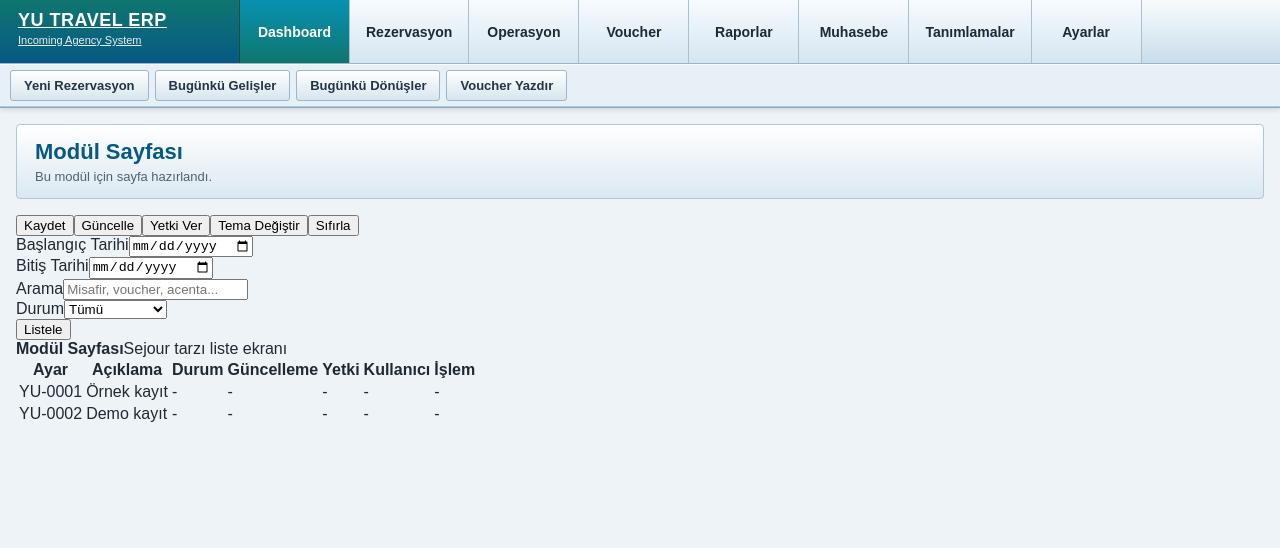
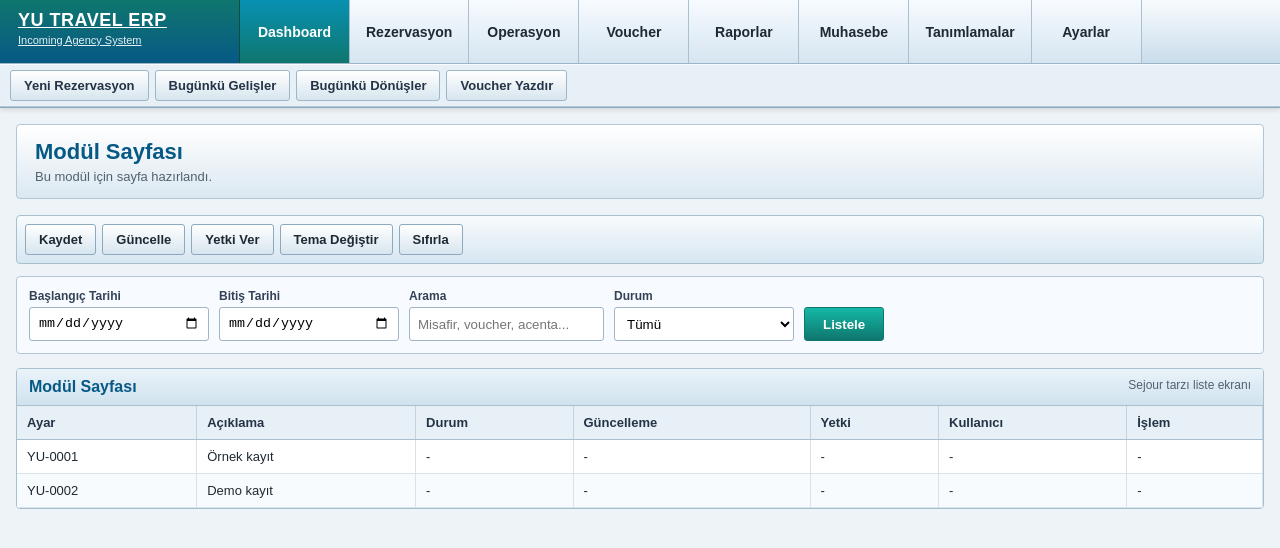
Before and after one commit to usameelileyvi1999-blip/yu-travel-erp, a Next.js app: page / in a window 1280 px wide. Shown: the top 548 px of the page. Built offline with nearby package versions, Linux system fonts and the light colour scheme.

Commit message:
Update globals.css

```diff
--- a/app/globals.css
+++ b/app/globals.css
@@ -208,3 +208,172 @@ body {
     grid-template-columns: 1fr;
   }
 }
+.sejour-toolbar {
+  display: flex;
+  flex-wrap: wrap;
+  gap: 6px;
+  margin-bottom: 12px;
+  padding: 8px;
+  background: linear-gradient(to bottom, #f8fbfd, #d7e6f2);
+  border: 1px solid #a8bfce;
+  border-radius: 4px;
+}
+
+.sejour-action-button {
+  padding: 7px 13px;
+  border: 1px solid #8ca9bd;
+  border-radius: 3px;
+  background: linear-gradient(to bottom, #ffffff, #d7e5ee);
+  color: #1f2933;
+  font-size: 13px;
+  font-weight: 600;
+  cursor: pointer;
+}
+
+.sejour-action-button:hover {
+  background: linear-gradient(to bottom, #ffffff, #c0dced);
+  border-color: #0891b2;
+}
+
+.sejour-filter-panel {
+  display: flex;
+  flex-wrap: wrap;
+  align-items: end;
+  gap: 10px;
+  margin-bottom: 14px;
+  padding: 12px;
+  background: #f7fbff;
+  border: 1px solid #b2c6d6;
+  border-radius: 4px;
+}
+
+.filter-group {
+  display: flex;
+  flex-direction: column;
+  gap: 4px;
+}
+
+.filter-group label {
+  font-size: 12px;
+  font-weight: 700;
+  color: #334155;
+}
+
+.filter-group input,
+.filter-group select {
+  min-width: 180px;
+  height: 34px;
+  padding: 6px 8px;
+  border: 1px solid #9fb6c7;
+  border-radius: 3px;
+  background: white;
+}
+
+.filter-button {
+  height: 34px;
+  padding: 0 18px;
+  border: 1px solid #0f766e;
+  border-radius: 3px;
+  background: linear-gradient(to bottom, #14b8a6, #0f766e);
+  color: white;
+  font-weight: 700;
+  cursor: pointer;
+}
+
+.sejour-table-card {
+  background: white;
+  border: 1px solid #a8bfce;
+  border-radius: 4px;
+  overflow: hidden;
+}
+
+.table-header {
+  display: flex;
+  justify-content: space-between;
+  gap: 10px;
+  padding: 9px 12px;
+  background: linear-gradient(to bottom, #eaf3fa, #d0e2ee);
+  border-bottom: 1px solid #a8bfce;
+}
+
+.table-header strong {
+  color: #075985;
+}
+
+.table-header span {
+  font-size: 12px;
+  color: #52616f;
+}
+
+.table-wrapper {
+  overflow-x: auto;
+}
+
+.sejour-table {
+  width: 100%;
+  border-collapse: collapse;
+  font-size: 13px;
+}
+
+.sejour-table th {
+  padding: 9px 10px;
+  text-align: left;
+  background: #e8f0f7;
+  border-right: 1px solid #c5d3de;
+  border-bottom: 1px solid #a8bfce;
+  color: #243447;
+  white-space: nowrap;
+}
+
+.sejour-table td {
+  padding: 9px 10px;
+  border-right: 1px solid #d7e2ea;
+  border-bottom: 1px solid #d7e2ea;
+  white-space: nowrap;
+}
+
+.sejour-table tbody tr:nth-child(even) {
+  background: #f8fbfd;
+}
+
+.sejour-table tbody tr:hover {
+  background: #e7f5fb;
+}
+
+.workflow-box {
+  margin-top: 14px;
+  padding: 14px;
+  background: linear-gradient(to bottom, #ffffff, #e7f1f8);
+  border: 1px solid #a8bfce;
+  border-radius: 4px;
+}
+
+.workflow-box h3 {
+  margin: 0 0 10px;
+  color: #075985;
+  font-size: 16px;
+}
+
+.workflow-steps {
+  display: flex;
+  flex-wrap: wrap;
+  gap: 8px;
+  margin-bottom: 10px;
+}
+
+.workflow-steps span {
+  padding: 7px 10px;
+  background: #d7edf7;
+  border: 1px solid #9fc3d6;
+  border-radius: 3px;
+  font-size: 12px;
+  font-weight: 700;
+}
+
+.workflow-link {
+  display: inline-block;
+  margin-top: 5px;
+  color: #0f766e;
+  font-weight: 700;
+  text-decoration: none;
+}
```
